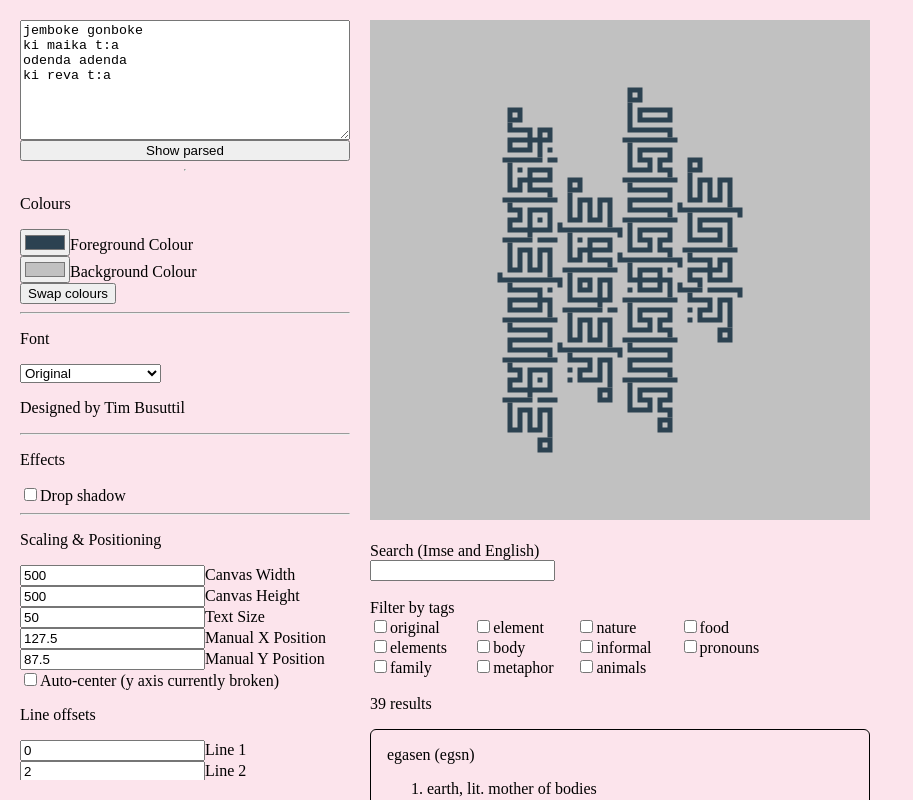
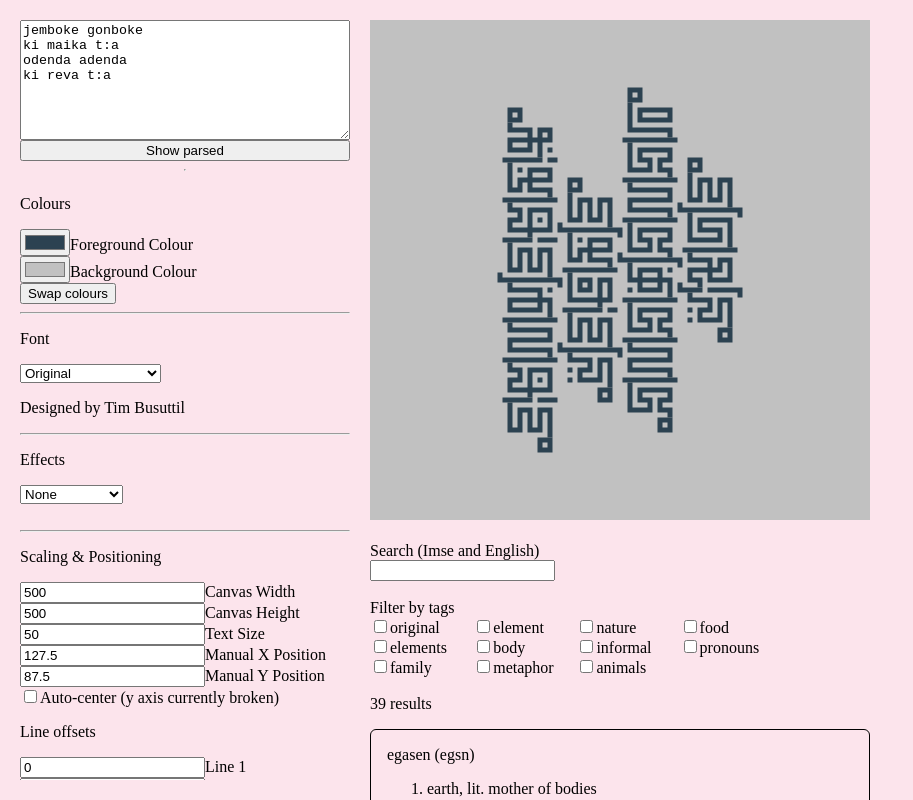
Before and after one commit to timbusuttil/imse-editor, a Vue app: page / in a window 1280 px wide. Shown: the top 800 px of the page, without its empty margins (0-913 px from the left). Built offline with nearby package versions, Linux system fonts and the light colour scheme.

Commit message:
add erode/dilate filter, exclusive filter support

```diff
--- a/src/App.vue
+++ b/src/App.vue
@@ -26,22 +26,33 @@
         <hr>
 
         <p>Effects</p>
-        <input type="checkbox" id="dropShadow" v-model="effects.dropShadow.active">
-        <label for="dropShadow">Drop shadow</label><br>
-        <div v-show="effects.dropShadow.active">
-          <input type="color" name="shadowCol" v-model="effects.dropShadow.color">
+        <select v-model="activeEffect">
+          <option value="none">None</option>
+          <option v-for="effect in effects" :value="effect.key" :key="effect.key">{{ effect.name }}</option>
+        </select><br><br>
+        <!-- <input type="checkbox" id="shadow" v-model="effects.shadow.active"> -->
+        <!-- <label for="shadow">Drop shadow</label><br> -->
+        <!-- <div v-show="effects.shadow.active"> -->
+        <div v-show="activeEffect === 'shadow'">
+          <input type="color" name="shadowCol" v-model="effects.shadow.color">
           <label for="shadowCol">Shadow Colour</label><br>
-          <input type="range" min="0" max="1" name="bgCol" step="0.05" v-model="effects.dropShadow.opacity">
-          <label for="bgCol">Shadow Opacity {{ effects.dropShadow.opacity }}</label><br>
-
-          <input type="number" name="dx" v-model="effects.dropShadow.dx">
+          <input type="range" min="0" max="1" name="bgCol" step="0.05" v-model="effects.shadow.opacity">
+          <label for="bgCol">Shadow Opacity {{ effects.shadow.opacity }}</label><br>
+          <input type="number" name="dx" v-model="effects.shadow.dx">
           <label for="dx">X Offset</label><br>
-          <input type="number" name="dy" v-model="effects.dropShadow.dy">
+          <input type="number" name="dy" v-model="effects.shadow.dy">
           <label for="dy">Y Offset</label><br>
-          <input type="number" name="blur" min="0" v-model="effects.dropShadow.blur">
-          <label for="blur">Blur: {{ effects.dropShadow.blur }}</label><br>
+          <input type="number" name="blur" min="0" v-model="effects.shadow.blur">
+          <label for="blur">Blur: {{ effects.shadow.blur }}</label><br>
         </div>
 
+        <!-- <input type="checkbox" id="erode" v-model="effects.erode.active"> -->
+        <!-- <label for="erode">Erode/dilate</label><br> -->
+        <!-- <div v-show="effects.erode.active"> -->
+        <div v-show="activeEffect === 'erode'">
+          <input type="number" name="radius" v-model="effects.erode.radius">
+          <label for="radius">Radius: {{ effects.erode.radius }}</label><br>
+        </div>
         <hr>
 
         <p>Scaling & Positioning</p>
@@ -106,7 +117,10 @@
         <!-- filter defs -->
         <defs>
           <filter id="shadow">
-            <feDropShadow :dx="effects.dropShadow.dx" :dy="effects.dropShadow.dy" :stdDeviation="effects.dropShadow.blur" :flood-color="effects.dropShadow.color" :flood-opacity="effects.dropShadow.opacity" />
+            <feDropShadow :dx="effects.shadow.dx" :dy="effects.shadow.dy" :stdDeviation="effects.shadow.blur" :flood-color="effects.shadow.color" :flood-opacity="effects.shadow.opacity" />
+          </filter>
+          <filter id="erode">
+            <feMorphology :operator="effects.erode.radius < 0 ? 'erode' : 'dilate'" :radius="effects.erode.radius < 0 ? effects.erode.radius * -1 : effects.erode.radius"/>
           </filter>
         </defs>
       </svg>
@@ -151,8 +165,11 @@ export default {
       showParsed: false,
       selectedFont: 'original',
       fonts: [],
+      activeEffect: 'none',
       effects: {
-        dropShadow: {
+        shadow: {
+          name: 'Drop Shadow',
+          key: 'shadow',
           active: false,
           color: '#000000',
           opacity: 0.2,
@@ -160,6 +177,12 @@ export default {
           dy: 5,
           blur: 0,
         },
+        erode: {
+          name: 'Erode/dilate',
+          key: 'erode',
+          active: false,
+          radius: 4,
+        }
       },
     }
   },
@@ -222,8 +245,12 @@ export default {
       return parse(clean(this.input));
     },
     svgFilter() {
-      return this.effects.dropShadow.active ? 'url(#shadow)' : '';
-    },
+      if (this.activeEffect === 'none') {
+        return '';
+      } else {
+        return `url(#${this.activeEffect})`;
+      }
+    }
   },
   methods: {
     specialChar(type, character) {
```
